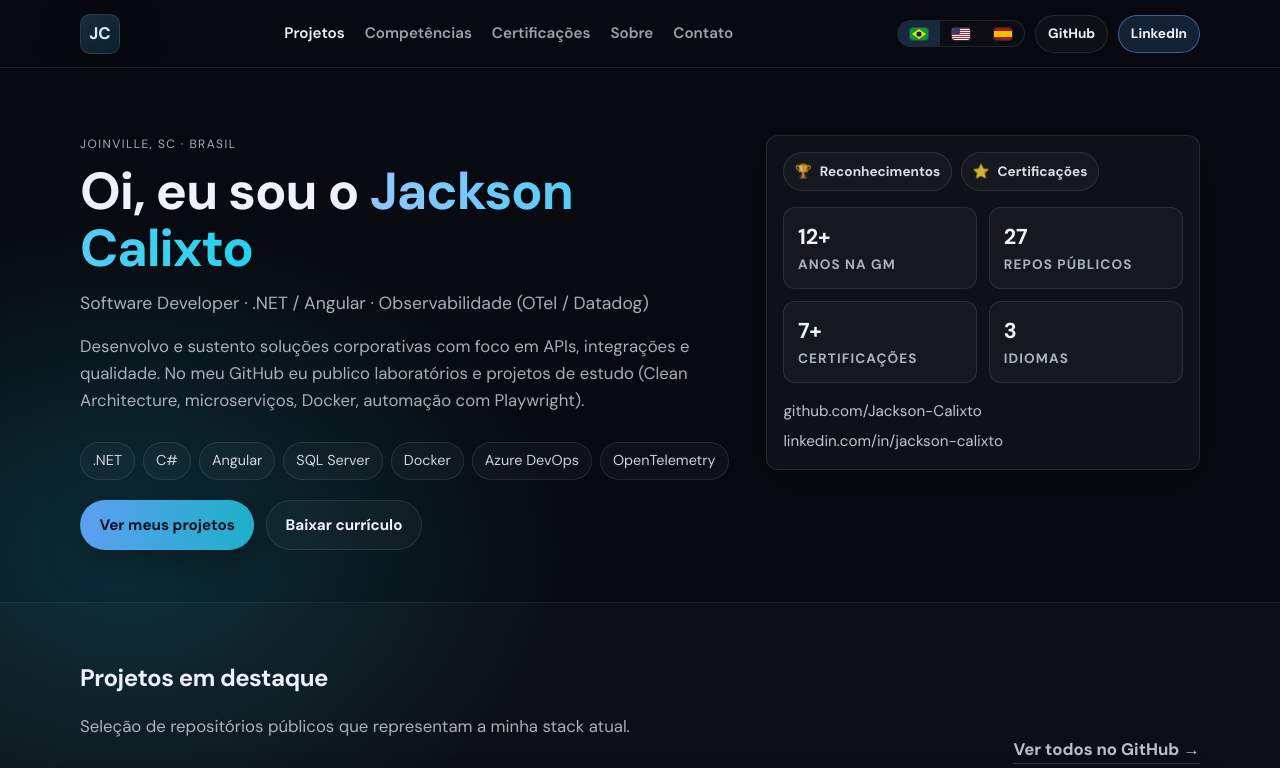
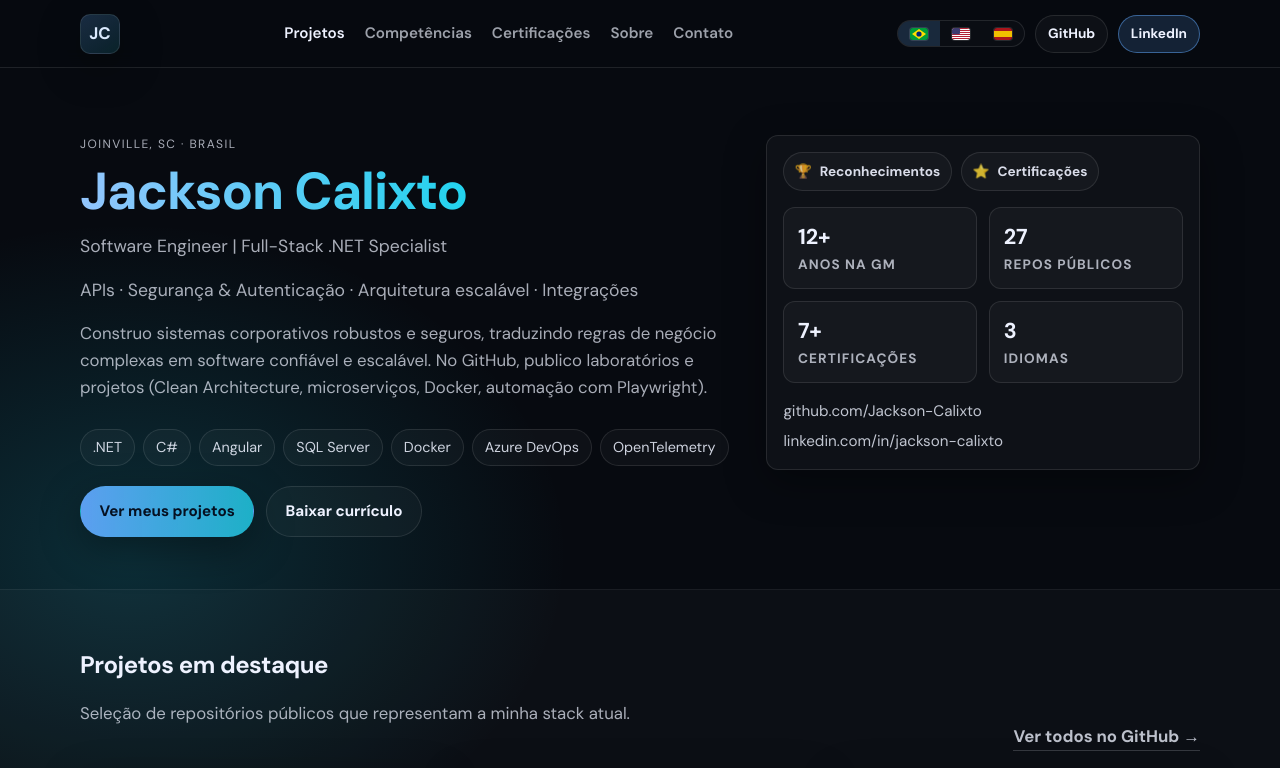
Before and after one commit to Jackson-Calixto/jackson-calixto.github.io, a plain HTML site: page index.html in a window 1280 px wide. Shown: the top 768 px of the page. Drawn offline with Linux system fonts and the light colour scheme.

Commit message:
Hero: stronger headline + specialties (i18n)

```diff
--- a/index.html
+++ b/index.html
@@ -74,12 +74,13 @@
       <div class="inner hero2-grid">
         <div class="hero2-text">
           <p class="eyebrow2" data-i18n="hero.location">Joinville, SC &#183; Brasil</p>
-          <h1 class="hero2-title"><span data-i18n="hero.hi">Oi, eu sou o</span> <span class="grad">Jackson Calixto</span></h1>
-          <p class="hero2-subtitle" data-i18n="hero.subtitle">Software Developer &#183; .NET / Angular &#183; Observabilidade (OTel / Datadog)</p>
+          <h1 class="hero2-title"><span class="grad">Jackson Calixto</span></h1>
+          <p class="hero2-subtitle" data-i18n="hero.headline">Software Engineer | Full-Stack .NET Specialist</p>
+          <p class="hero2-subtitle" data-i18n="hero.subtitle">APIs &#183; Seguran&ccedil;a &amp; Autentica&ccedil;&atilde;o &#183; Arquitetura escal&aacute;vel &#183; Integra&ccedil;&otilde;es</p>
 
           <p class="hero2-desc" data-i18n="hero.desc">
-            Desenvolvo e sustento solu&ccedil;&otilde;es corporativas com foco em APIs, integra&ccedil;&otilde;es e qualidade.
-            No meu GitHub eu publico laborat&oacute;rios e projetos de estudo (Clean Architecture, microservi&ccedil;os, Docker, automa&ccedil;&atilde;o com Playwright).
+            Construo sistemas corporativos robustos e seguros, traduzindo regras de neg&oacute;cio complexas em software confi&aacute;vel e escal&aacute;vel.
+            No GitHub, publico laborat&oacute;rios e projetos (Clean Architecture, microservi&ccedil;os, Docker, automa&ccedil;&atilde;o com Playwright).
           </p>
 
           <div class="pill-row" data-i18n-attr="aria-label" data-i18n-key="hero.pillsAria" aria-label="Destaques">
--- a/script.js
+++ b/script.js
@@ -75,10 +75,10 @@
       "lang.ariaEs": "Espa\u00f1ol",
       "hero.pillsAria": "Destaques",
       "hero.location": "Joinville, SC \u00b7 Brasil",
-      "hero.hi": "Oi, eu sou o",
-      "hero.subtitle": "Software Developer \u00b7 .NET / Angular \u00b7 Observabilidade (OTel / Datadog)",
+      "hero.headline": "Software Engineer | Full-Stack .NET Specialist",
+      "hero.subtitle": "APIs \u00b7 Seguran\u00e7a & Autentica\u00e7\u00e3o \u00b7 Arquitetura escal\u00e1vel \u00b7 Integra\u00e7\u00f5es",
       "hero.desc":
-        "Desenvolvo e sustento solu\u00e7\u00f5es corporativas com foco em APIs, integra\u00e7\u00f5es e qualidade. No meu GitHub eu publico laborat\u00f3rios e projetos de estudo (Clean Architecture, microservi\u00e7os, Docker, automa\u00e7\u00e3o com Playwright).",
+        "Construo sistemas corporativos robustos e seguros, traduzindo regras de neg\u00f3cio complexas em software confi\u00e1vel e escal\u00e1vel. No GitHub, publico laborat\u00f3rios e projetos (Clean Architecture, microservi\u00e7os, Docker, automa\u00e7\u00e3o com Playwright).",
       "hero.ctaWork": "Ver meus projetos",
       "hero.ctaResume": "Baixar curr\u00edculo",
       "hero.badgeAwards": "Reconhecimentos",
@@ -194,10 +194,10 @@
       "lang.ariaEs": "Spanish",
       "hero.pillsAria": "Highlights",
       "hero.location": "Joinville, SC \u00b7 Brazil",
-      "hero.hi": "Hi, I'm",
-      "hero.subtitle": "Software Developer \u00b7 .NET / Angular \u00b7 Observability (OTel / Datadog)",
+      "hero.headline": "Software Engineer | Full-Stack .NET Specialist",
+      "hero.subtitle": "APIs \u00b7 Security & Authentication \u00b7 Scalable architecture \u00b7 Integrations",
       "hero.desc":
-        "I build and maintain enterprise solutions focused on APIs, integrations, and quality. On GitHub I publish labs and study projects (Clean Architecture, microservices, Docker, Playwright automation).",
+        "I build robust, secure enterprise systems\u2014turning complex business rules into reliable, scalable software. On GitHub I publish labs and projects (Clean Architecture, microservices, Docker, Playwright automation).",
       "hero.ctaWork": "View my work",
       "hero.ctaResume": "Download resume",
       "hero.badgeAwards": "Awards",
@@ -312,10 +312,10 @@
       "lang.ariaEs": "Espa\u00f1ol",
       "hero.pillsAria": "Destacados",
       "hero.location": "Joinville, SC \u00b7 Brasil",
-      "hero.hi": "Hola, soy",
-      "hero.subtitle": "Software Developer \u00b7 .NET / Angular \u00b7 Observabilidad (OTel / Datadog)",
+      "hero.headline": "Software Engineer | Full-Stack .NET Specialist",
+      "hero.subtitle": "APIs \u00b7 Seguridad y autenticaci\u00f3n \u00b7 Arquitectura escalable \u00b7 Integraciones",
       "hero.desc":
-        "Desarrollo y mantengo soluciones empresariales con foco en APIs, integraciones y calidad. En GitHub publico laboratorios y proyectos de estudio (Clean Architecture, microservicios, Docker, automatizaci\u00f3n con Playwright).",
+        "Construyo sistemas corporativos robustos y seguros, convirtiendo reglas de negocio complejas en software confiable y escalable. En GitHub publico laboratorios y proyectos (Clean Architecture, microservicios, Docker, automatizaci\u00f3n con Playwright).",
       "hero.ctaWork": "Ver proyectos",
       "hero.ctaResume": "Descargar CV",
       "hero.badgeAwards": "Reconocimientos",
```
